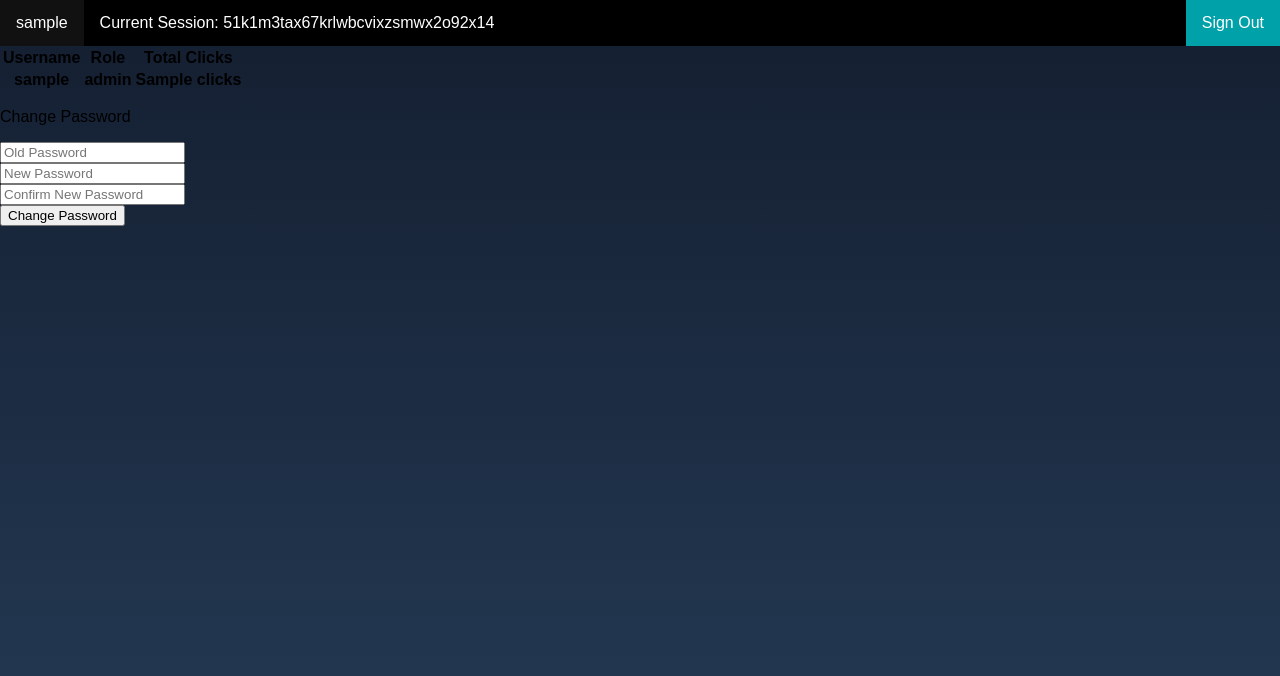
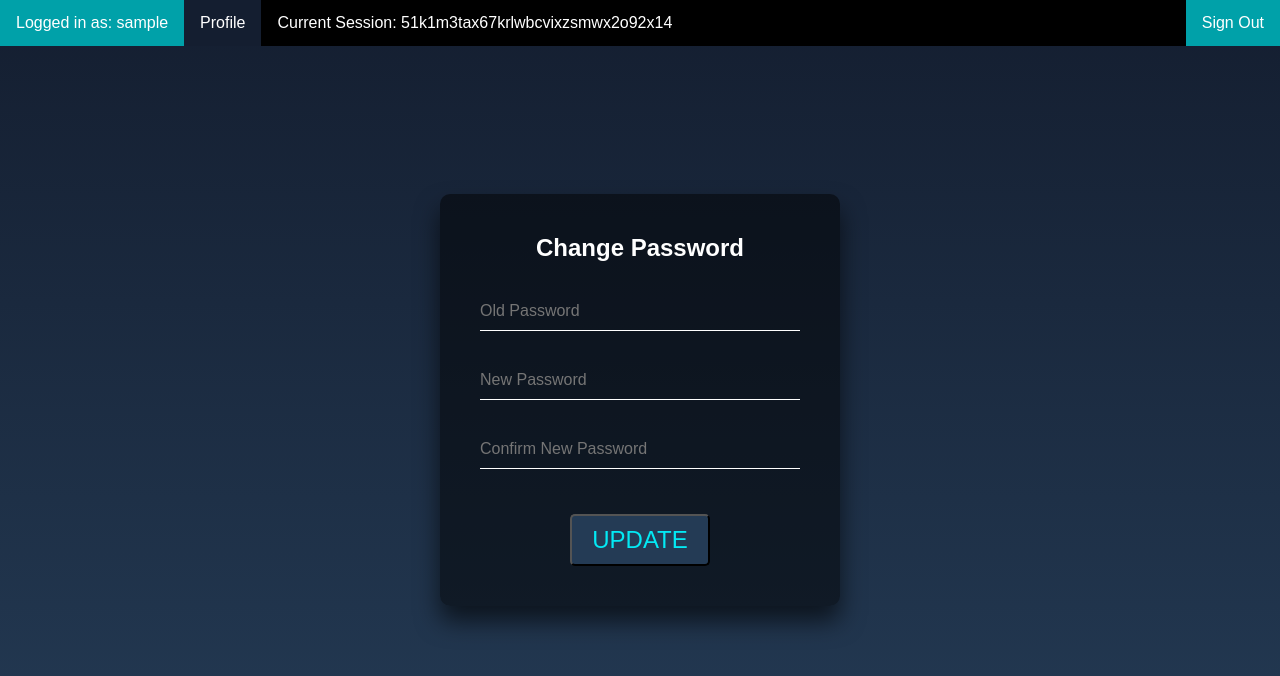
Before and after one commit to onebignick/STC-2022, a Django app: template project/welcome/templates/profile.html in a window 1280 px wide. Shown: the top 676 px of the page. Run offline with Django 4.2, Linux system fonts and the light colour scheme; tables that the repository leaves empty hold one stand-in row (values such as "Sample post"); the template is opened without the code that fills it: values that come from a table or form of the project are taken from there, most other values are stand-ins (such as "Sample title", 1, 10 or a date in 2020); lists and menus that the app fills with data are empty; parts of the project's set-up code (start-up, migrations or seed data) failed here and were passed over.

Commit message:
bug fixes + change pw + admin actions

```diff
--- a/project/welcome/contractaddress.txt
+++ b/project/welcome/contractaddress.txt
@@ -1 +1 @@
-0x17FD3f48FF8378fD629243FdF1bA86D622aDF4A3
+0x9cbDB9514fa250e63b50fb4cAEB7C46483973165
--- a/project/welcome/functions.py
+++ b/project/welcome/functions.py
@@ -121,7 +121,7 @@
         f"Attempting to update user: {username} from password: {old_password} to {new_password}"
     )
     nonce = w3.eth.getTransactionCount(my_address)
-    transaction = db.functions.updateUser(
+    transaction = db.functions.updatePassword(
         username, old_password, new_password
     ).buildTransaction(
         {
--- a/project/welcome/templates/login.html
+++ b/project/welcome/templates/login.html
@@ -197,7 +197,6 @@
     </form>
   </div>
 </body>
-
 </html>
 
 <script>
--- a/project/welcome/templates/profile.html
+++ b/project/welcome/templates/profile.html
@@ -12,57 +12,115 @@
     html {
     height: 100%;
   }
-
   body {
-        margin: 0;
-        padding: 0;
+    margin:0;
+    padding:0;
     font-family: sans-serif;
     background: linear-gradient(#141e30, #243b55);
   }
 
-    #clicker {
-        position: fixed;
+  .login-box {
+    position: absolute;
     top: 50%;
-        margin-top: -30px;
     left: 50%;
-        margin-left: -30px;
-        cursor: pointer;
-        color: #0084FF;
-        font-size: 50px;
+    width: 400px;
+    padding: 40px;
+    transform: translate(-50%, -50%);
+    background: rgba(0,0,0,.5);
+    box-sizing: border-box;
+    box-shadow: 0 15px 25px rgba(0,0,0,.6);
+    border-radius: 10px;
   }
 
-    .wiggle {
-        animation: wiggle 1.25s ease forwards;
+  .login-box h2 {
+    margin: 0 0 30px;
+    padding: 0;
+    color: #fff;
+    text-align: center;
   }
 
-    @keyframes wiggle {
-        0% {
-            transform: rotate(-15deg);
+  .login-box .user-box {
+    position: relative;
   }
 
-        20% {
-            transform: rotate(15deg);
+  .login-box .user-box input {
+    width: 100%;
+    padding: 10px 0;
+    font-size: 16px;
+    color: #fff;
+    margin-bottom: 30px;
+    border: none;
+    border-bottom: 1px solid #fff;
+    outline: none;
+    background: transparent;
+  }
+  .login-box .user-box label {
+    position: absolute;
+    top:0;
+    left: 0;
+    padding: 10px 0;
+    font-size: 16px;
+    color: #fff;
+    pointer-events: none;
+    transition: .5s;
   }
 
-        40% {
-            transform: rotate(-10deg);
+  .login-box .user-box input:focus ~ label,
+  .login-box .user-box input:valid ~ label {
+    top: -20px;
+    left: 0;
+    color: #03e9f4;
+    font-size: 12px;
   }
 
-        60% {
-            transform: rotate(10deg);
+  .login-box form .btn-primary {
+    display: block;
+    margin: auto;
+    padding: 10px 20px;
+    color: #03e9f4;
+    background: #243b55;
+    font-size: 16px;
+    text-decoration: none;
+    text-transform: uppercase;
+    overflow: hidden;
+    transition: .5s;
+    margin-top: 15px;
+    font-size: 1.5em;
+    border-radius: 5px;
   }
 
-        80% {
-            transform: rotate(-5deg);
+  .login-box .btn-primary:hover {
+    background: #03e9f4;
+    color: #fff;
+    border-radius: 5px;
+    box-shadow: 0 0 5px #03e9f4,
+                0 0 25px #03e9f4,
+                0 0 50px #03e9f4,
+                0 0 100px #03e9f4;
   }
 
-        80% {
-            transform: rotate(5deg);
+  .login-box .loginbtn{
+    margin-top: 50px;
+    float: right;
+    color: #fff;
   }
 
-        100% {
-            transform: rotate(360deg);
+  .login-box .loginbtn:hover{
+    color: #03e9f4;
   }
+
+  p{
+    float: left;
+    margin-top: 30px;
+    color: white;
+  }
+
+  small{
+      color: red;
+  }
+
+  #success{
+      color: greenyellow
   }
 
   ul {
@@ -90,7 +148,7 @@
   }
 
   li a:hover:not(.active) {
-        background-color: #111;
+    background-color: #00a1a9;
   }
 
   .active {
@@ -100,43 +158,22 @@
   .active:hover {
     background-color: #03e9f4;
   }
-
-    #counter {
-        font-size: 80px;
-        color: #0084FF;
-        text-align: center;
-        margin-top: 15%;
-    }
 </style>
 
 <body>
     <ul>
-        <li><a class="current" href="#">{{ username }}</a></li>
+        <li><a href="{% url 'dashboard' %}">Logged in as: {{ username }}</a></li>
         {% if role == 'admin' %}
         <li><a href="{% url 'accounts' %}">Accounts</a></li>
         <li><a href="{% url 'sessions' %}">Sessions</a></li>
-        <li><a href="{% url 'profile' %}">Profile</a></li>
         {% endif %}
+        <li><a class="current" href="#">Profile</a></li>
         <li><a>Current Session: {{ session }}</a></li>
         <li style="float:right"><a class="active" href="{% url 'logout' %}">Sign Out</a></li>
     </ul>
 
-    <table>
-        <tr>
-            <th class="text-left">Username</th>
-            <th class="text-left">Role</th>
-            <th class="text-left">Total Clicks</th>
-        </tr>
-        <tr>
-            <th class="text-left">{{ username }}</th>
-            <th class="text-left">{{ role }}</th>
-            <th class="text-left">{{ clicks }}</th>
-        </tr>
-    </table>
-    <p>Change Password</p>
-    {% if PasswordChanged %}
-    <small id="incorrectDetails" class="'form-text text-muted">Success! Password changed</small>
-    {% endif %}
+    <div class="login-box">
+        <h2>Change Password</h2>
         <form method="POST" action="">
             {% csrf_token %}
             <div class="user-box">
@@ -155,8 +192,11 @@
                 <input name="newPasswordConfirm" class="form-control" id="newPasswordConfirm"
                     placeholder="Confirm New Password" required="">
             </div>
-        <button type="submit" class="btn btn-primary">Change Password</button>
+            {% if PasswordChanged %}
+            <small id="success" class="'form-text text-muted">Success! Password changed</small>
+            {% endif %}
+            <button type="submit" class="btn btn-primary">Update</button>
         </form>
+      </div>
     </body>
-
 </html>
--- a/project/welcome/templates/sessions.html
+++ b/project/welcome/templates/sessions.html
@@ -156,14 +156,16 @@
 
 <body>
   <ul>
-    <li><a href="{% url 'dashboard' %}">Logged in as: {{ username }}</a></li>
+    <li><a href="{% url 'dashboard' %}">Logged in as: {{ user }}</a></li>
     <li><a href="{% url 'accounts' %}">Accounts</a></li>
     <li><a class="current" href="#">Sessions</a></li>
+    <li><a href="{% url 'profile' %}">Profile</a></li>
+    <li><a>Current Session: {{ session }}</a></li>
     <li style="float:right"><a class="active" href="{% url 'logout' %}">Sign Out</a></li>
   </ul>
   <br>
   <br>
-
+  <br>
   <table>
     <tr>
       <th class="text-left">Session Contract</th>
--- a/project/welcome/templates/signup.html
+++ b/project/welcome/templates/signup.html
@@ -172,12 +172,11 @@
   }
 </style>
 
-
 <body>
   <div id="loadingOverlay" class="overlay">
     <div class="overlayContents">
       <div class="spinny"></div>
-      <h3>Logging In</h3>
+      <h3>Creating Account</h3>
     </div>
   </div>
   <div class="login-box">
@@ -213,7 +212,6 @@
 </body>
 </html>
 
-
 <script>
   function showOverlay() {
     // when the user click the login button, show overlay
```
Also changed, not shown: project/welcome/templates/accounts.html (+19 -8 lines), project/welcome/templates/dashboard.html (+1 -6 lines), project/welcome/views.py (+31 -7 lines). Lines whose indentation alone changed are shown as unchanged.
